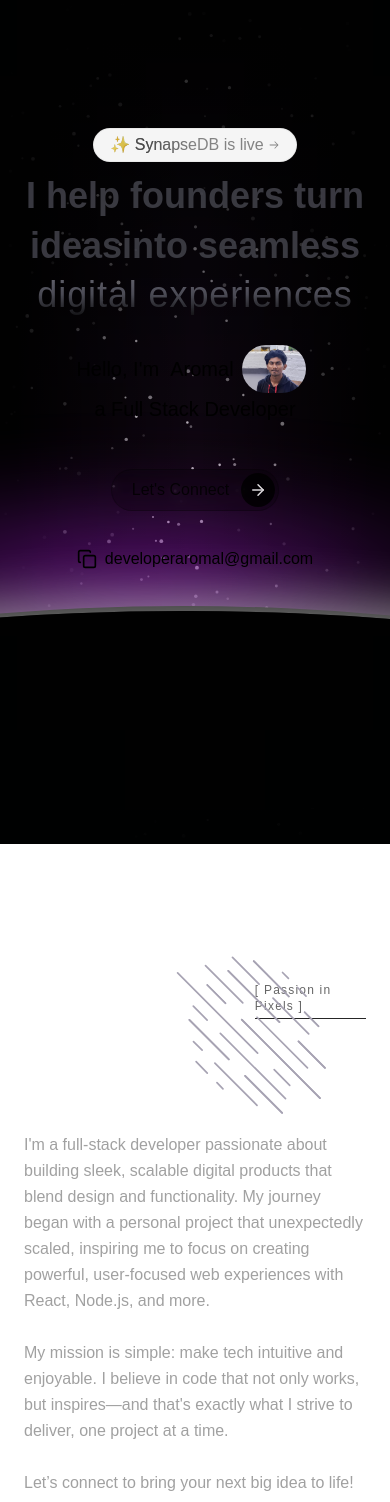
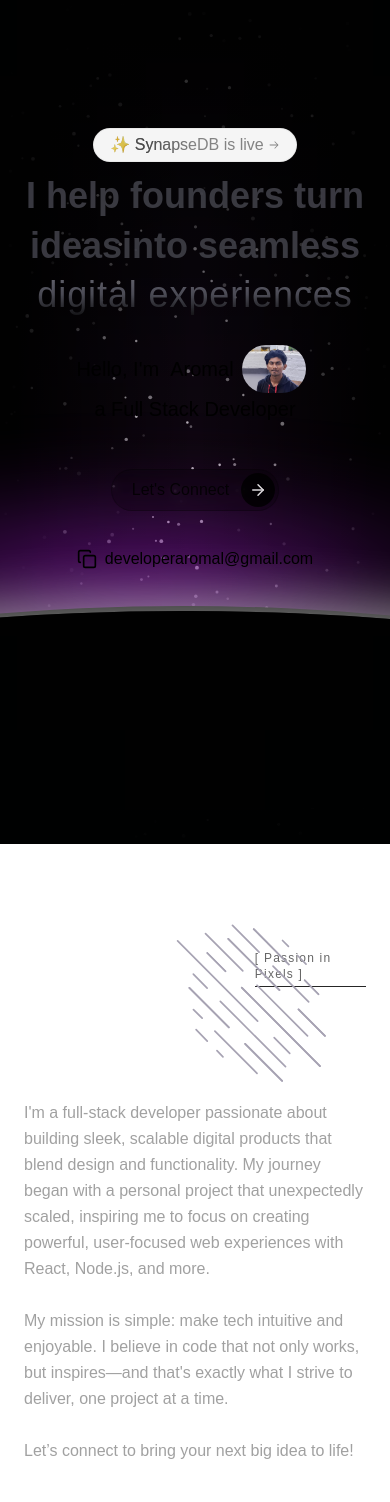
Before and after one commit to DeveloperAromal/portfolio, a Next.js app: page / in a window 390 px wide. Shown: the top 1502 px of the page. Built offline with nearby package versions, Linux system fonts and the light colour scheme; a web font is replaced by a local one.

Commit message:
ui bug fix  in about us [responsiveness]

```diff
--- a/app/components/AboutMe.tsx
+++ b/app/components/AboutMe.tsx
@@ -81,7 +81,7 @@ export default function AboutMe() {
   }, []);
 
   return (
-    <section className="px-6 md:px-20 py-16">
+    <section className="px-6 md:px-20 py-8 mg:py-16 lg:py-16">
       <div>
         <div className="flex justify-between items-center">
           <h2
```
